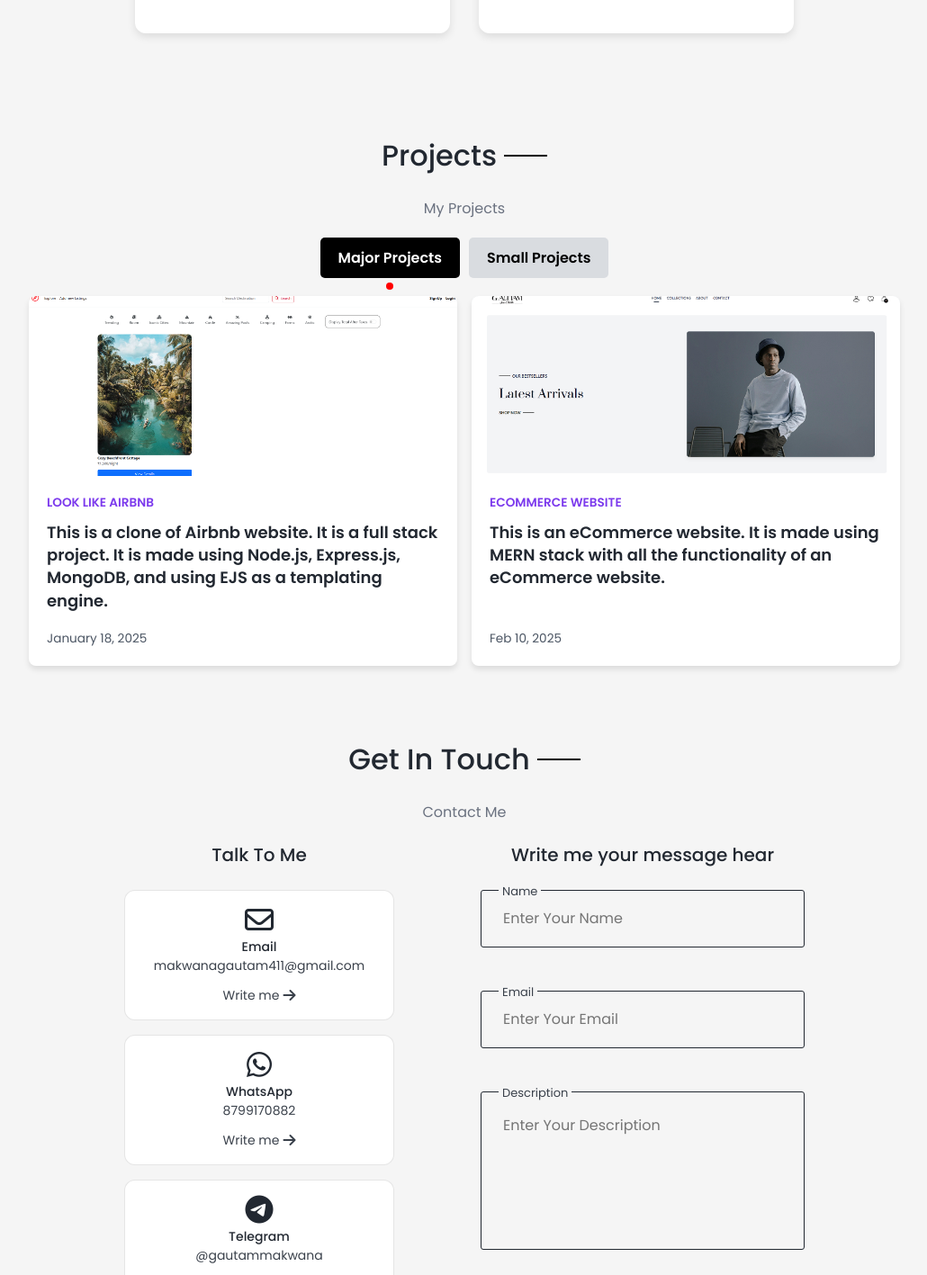
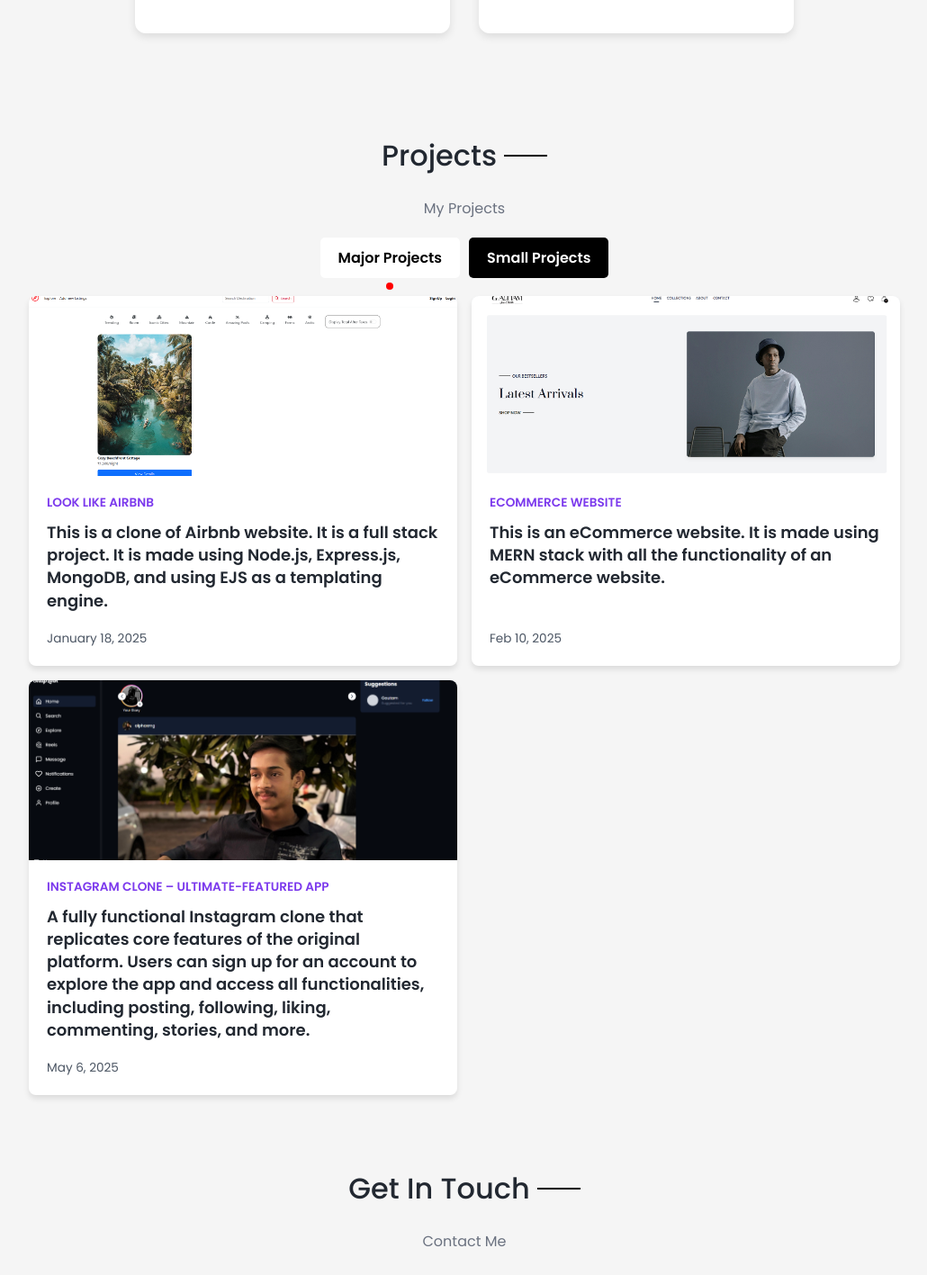
Before and after one commit to makwanagautam41/myportfolio, a React (Vite) app: page / in a window 1280 px wide. Shown: the part 1555-2972 px from the top of the page at 90% size, without its empty margins (124-1154 px from the left). Built offline with nearby package versions, Linux system fonts and the light colour scheme.

Commit message:
added new major project

```diff
--- a/index.html
+++ b/index.html
@@ -4,7 +4,6 @@
     <meta charset="UTF-8" />
     <link rel="icon" type="image/png" href="./src/assets/favicon.ico" />
     <meta name="viewport" content="width=device-width, initial-scale=1.0" />
-    <!-- font awesome -->
     <link
       rel="stylesheet"
       href="https://cdnjs.cloudflare.com/ajax/libs/font-awesome/6.7.2/css/all.min.css"
--- a/src/components/contact/Contact.jsx
+++ b/src/components/contact/Contact.jsx
@@ -91,7 +91,12 @@ const Contact = () => {
               <i className="fa-brands fa-whatsapp contact_card-icon"></i>
               <h3 className="contact_card-title">WhatsApp</h3>
               <span className="contact_card-data">8799170882</span>
-              <a href="https://wa.me/918799170882" className="contact_button">
+              <a
+                href="https://wa.me/918799170882"
+                className="contact_button"
+                target="_blank"
+                rel="noopener noreferrer"
+              >
                 Write me{" "}
                 <i className="fa-solid fa-arrow-right contact_button-icon"></i>
               </a>
--- a/src/components/home/Data.jsx
+++ b/src/components/home/Data.jsx
@@ -44,7 +44,7 @@ const Data = () => {
       return () => clearInterval(interval);
     }, containerRef);
 
-    return () => ctx.revert(); // Clean up GSAP animations
+    return () => ctx.revert();
   }, []);
 
   return (
--- a/src/components/projects/MajorProjects.jsx
+++ b/src/components/projects/MajorProjects.jsx
@@ -1,6 +1,7 @@
 import React from "react";
 import majorProFirst from "../../assets/majorProjectImg/majorProFirst.png";
 import majorProSecond from "../../assets/majorProjectImg/majorProSecond.png";
+import majorProThird from "../../assets/majorProjectImg/majorProThird.png"
 
 const MajorProjects = () => {
   const majorProjects = [
@@ -20,6 +21,14 @@ const MajorProjects = () => {
       projectDescription:
         "This is an eCommerce website. It is made using MERN stack with all the functionality of an eCommerce website.",
     },
+    {
+      date: "May 6, 2025",
+      img: majorProThird,
+      projectLink: "https://snaplink-gilt.vercel.app/",
+      projectName: "Instagram Clone – Ultimate-Featured App",
+      projectDescription: "A fully functional Instagram clone that replicates core features of the original platform. Users can sign up for an account to explore the app and access all functionalities, including posting, following, liking, commenting, stories, and more."
+    }
+
   ];
 
   return (
--- a/src/components/projects/Projects.css
+++ b/src/components/projects/Projects.css
@@ -100,7 +100,8 @@
 }
 
 .toggle-button {
-    background-color: #d9dce0;
+    background-color: #000;
+    color: #fff;
     border: none;
     padding: 10px 20px;
     font-size: 1rem;
@@ -113,8 +114,8 @@
 }
 
 .toggle-button.active {
-    background-color: #000;
-    color: white;
+    background-color: #fff;
+    color: #000;
     font-weight: bold;
 }
 
```
Also changed, not shown: src/assets/majorProjectImg/majorProThird.png (added).
